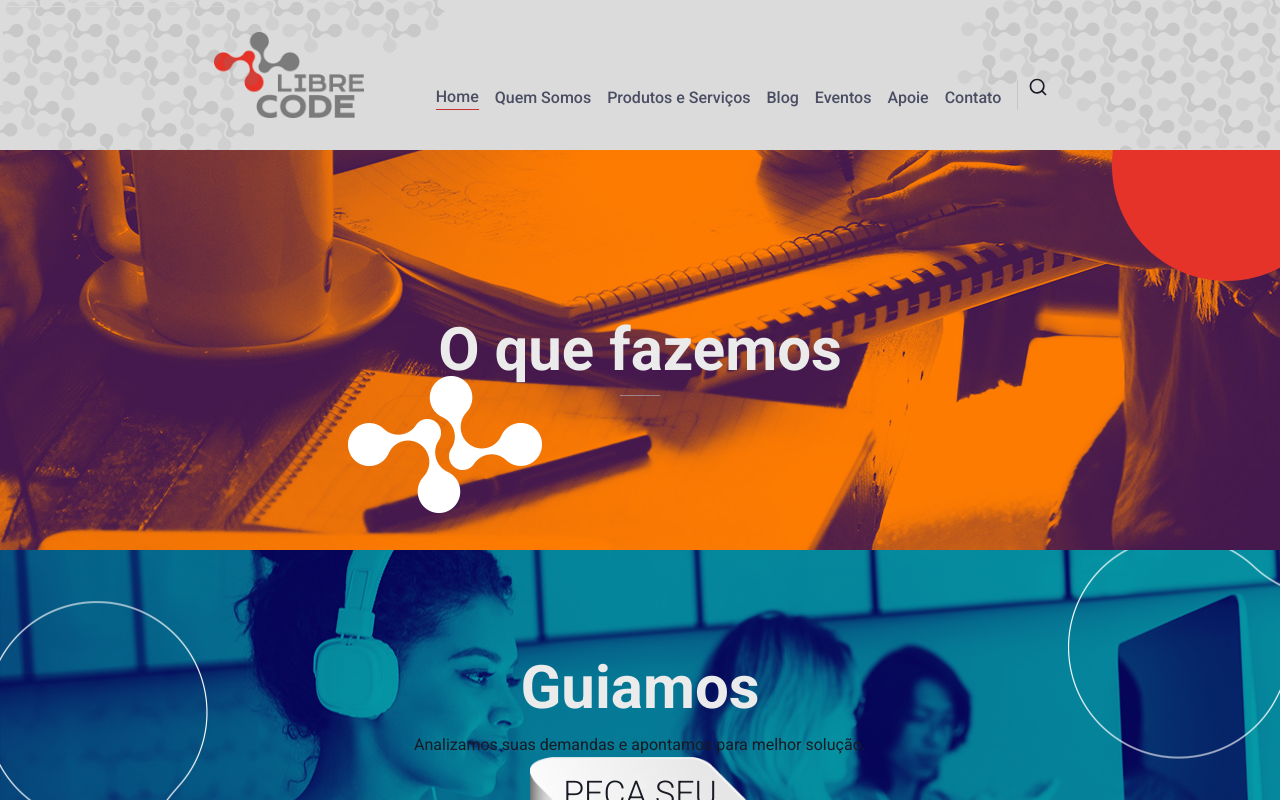
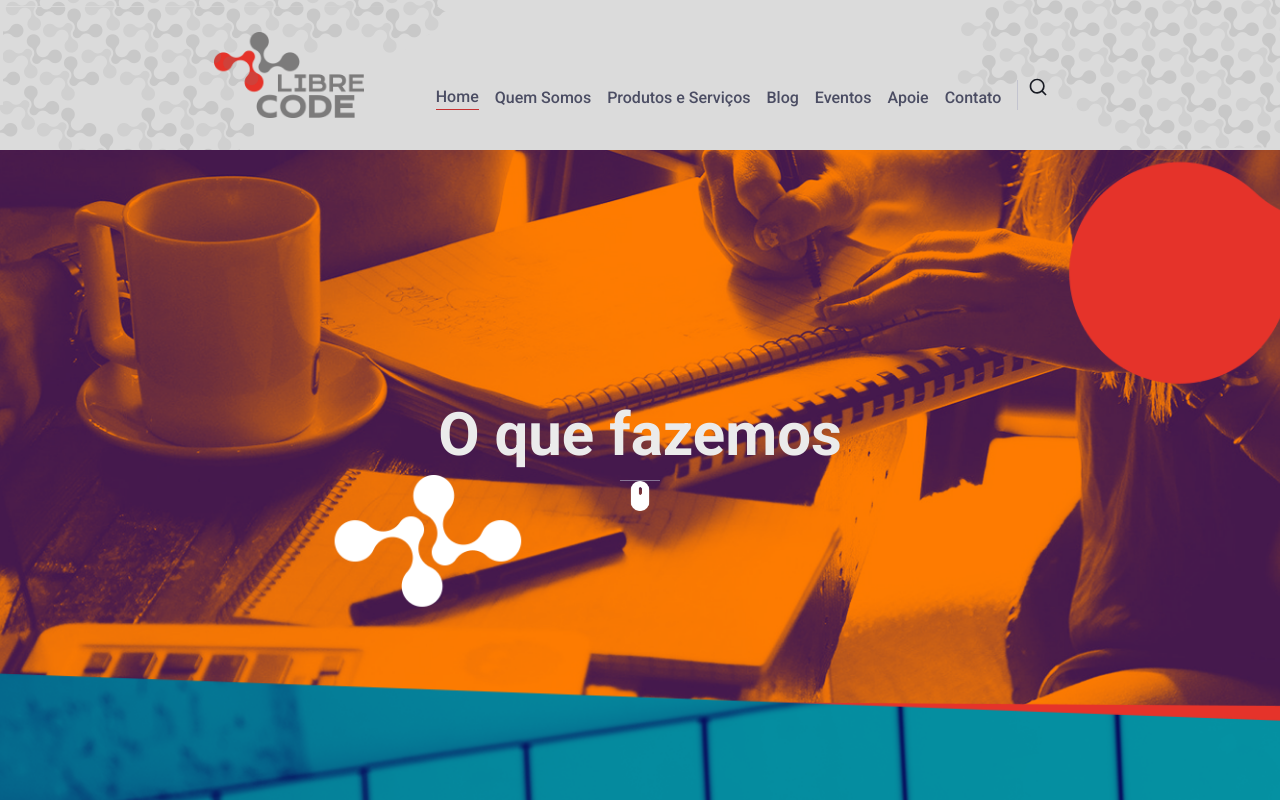
Before and after one commit to LibreCodeCoop/site, a Next.js app: page / in a window 1280 px wide. Shown: the top 800 px of the page. Built offline with nearby package versions, Linux system fonts and the light colour scheme.

Commit message:
add interfaces and backgroundImages

```diff
--- a/src/pages/index.tsx
+++ b/src/pages/index.tsx
@@ -1,9 +1,10 @@
-import { Flex, Divider, Text } from "@chakra-ui/react";
+import { Flex, Divider, Text, Icon } from "@chakra-ui/react";
 import HomeContent from "@/content/home.json";
 import { ButtonTypes } from "@/components/ButtonLink/types";
 import { ButtonLink } from "@/components/ButtonLink";
+import { MouseScroll } from "@/components/MouseScroolIcon";
 
-interface TitleProps {
+interface DescriptionProps {
   name: string;
   font_color: string;
 }
@@ -14,14 +15,15 @@ interface AnchorProps {
 }
 
 interface ContentSections {
-  title: TitleProps;
+  title: DescriptionProps;
   image: string;
-  description: string;
+  description: DescriptionProps;
   anchor: AnchorProps;
+  bgColor: string;
 }
 
 interface ContentProps {
-  title: TitleProps;
+  title: DescriptionProps;
   image: string;
   sections: ContentSections[];
 }
@@ -41,20 +43,36 @@ export default function Home({ data }: HomeProps) {
         return ButtonTypes.hexagonal;
     }
   }
-  function splitValuePhrase(value) {
-    const valueSplited = value.split(" ");
-    const lastValue = valueSplited[valueSplited.length - 1];
-    valueSplited.pop();
-    const returnValue = valueSplited.join(" ");
-    return `${returnValue} ${String(lastValue).fontcolor("red")}`;
+
+  function getMarginTop(section: ContentSections) {
+    switch (section.title.name.toLowerCase()) {
+      case "guiamos":
+        return "-80px";
+      case "criamos":
+        return "-130px";
+      case "desenvolvemos":
+        return "-165px";
+      case "implantamos":
+        return "-110px";
+      case "aprimoramos":
+        return "-165px";
+      case "integramos":
+        return "-80px";
+      case "treinamos":
+        return "-15px";
+      case "mantemos":
+        return "-155px";
+      default:
+        return "0";
+    }
   }
 
   return (
     <Flex direction="column">
       <Flex
         bgImage={data.image}
-        bgSize="auto auto"
-        h="400px"
+        bgSize="cover"
+        h="600px"
         bgRepeat="no-repeat"
         bgPos="left center"
         zIndex="-1"
@@ -66,6 +84,8 @@ export default function Home({ data }: HomeProps) {
           {data.title.name}
         </Text>
         <Divider w="40px" />
+
+        <Icon as={MouseScroll} fontSize="3xl" />
       </Flex>
       {data.sections.map((section, index) => (
         <Flex
@@ -73,14 +93,15 @@ export default function Home({ data }: HomeProps) {
           w="100%"
           key={`${section.title.name}-${index}`}
           bgImage={section.image}
-          bgSize="auto auto"
-          h="400px"
+          bgSize="cover"
+          h="920px"
           bgRepeat="no-repeat"
-          bgPos="left center"
-          zIndex="-1"
+          bgPos="top center"
+          zIndex={index}
           justify="center"
           align="center"
           direction="column"
+          mt={getMarginTop(section)}
         >
           <Text
             fontSize="6xl"
@@ -89,7 +110,7 @@ export default function Home({ data }: HomeProps) {
           >
             {section.title.name}
           </Text>
-          <Text>{section.description}</Text>
+          <Text>{section.description.name}</Text>
           <ButtonLink
             type={ReturnTypeButton(section.anchor.type)}
             url={section.anchor.url}
```
